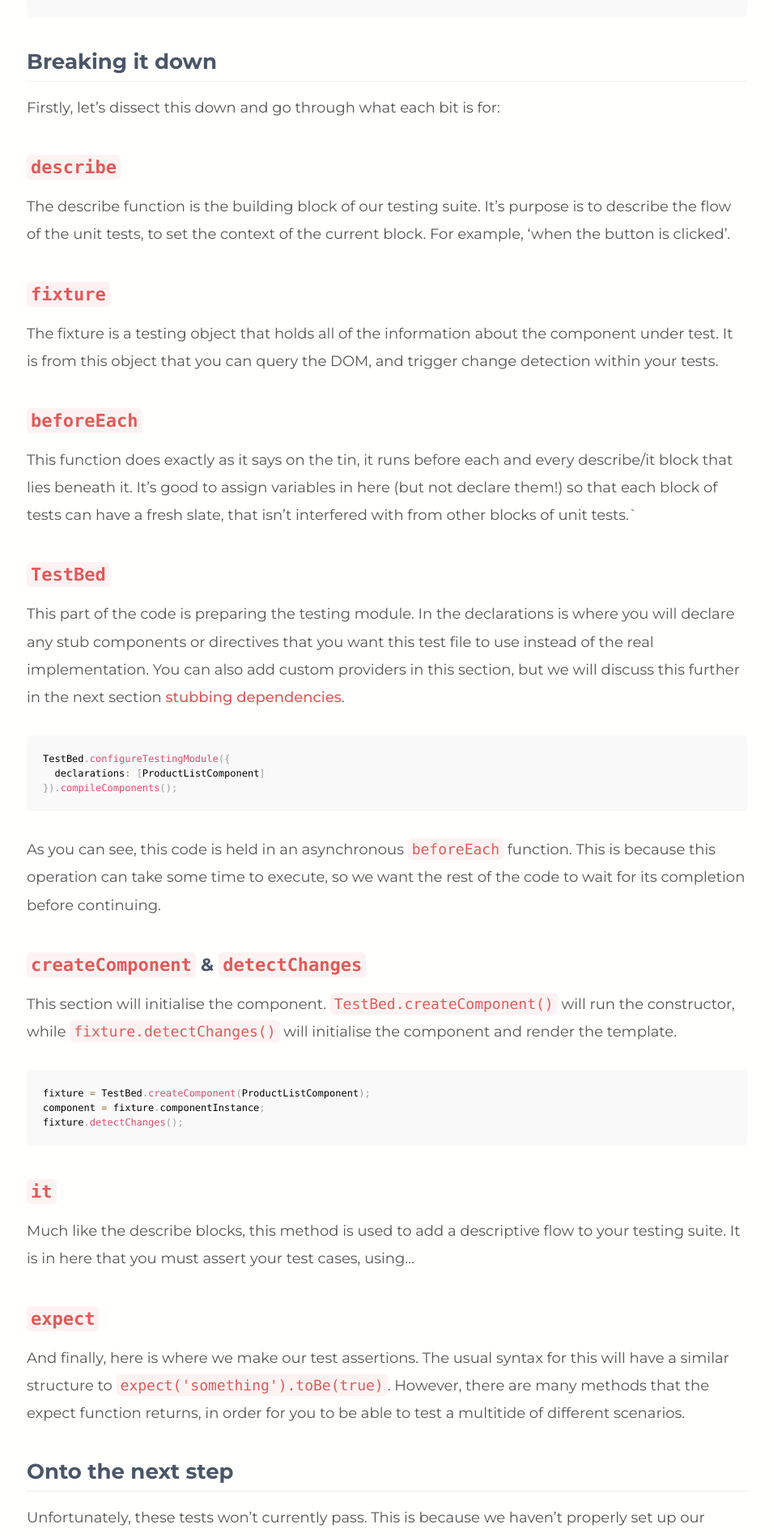
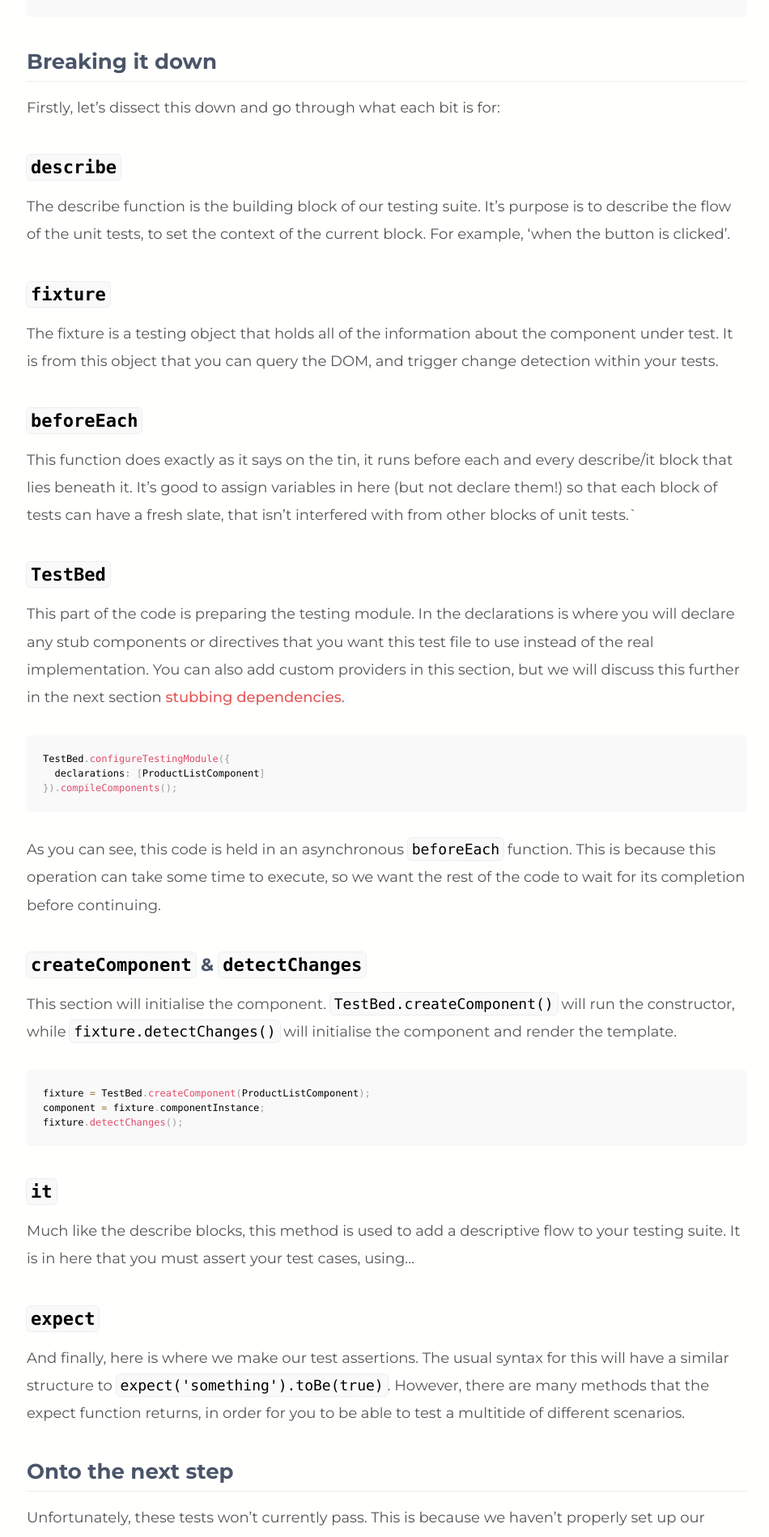
Before and after one commit to danielcornock/danielcornock.co.uk, a Jekyll site: the page built from _posts/2020-04-18-angular-testing-1-getting-started.md, in a window 1280 px wide. Shown: the part 2209-4107 px from the top of the page at 81% size, without its empty margins (162-1112 px from the left). Built offline with Jekyll 4.4.1, drawn with Linux system fonts in a browser that asks for light colours; nearby versions of some CDN libraries.

Commit message:
changes to post

```diff
--- a/_layouts/post/_post.scss
+++ b/_layouts/post/_post.scss
@@ -134,10 +134,18 @@ $post-default-spacing: 30px;
       font-size: 26px;
       padding-bottom: 8px;
       border-bottom: 1px solid $color-light-grey;
+
+      @include media($tablet) {
+        font-size: 22px;
+      }
     }
 
     h3 {
       font-size: 22px;
+
+      @include media($tablet) {
+        font-size: 18px;
+      }
     }
 
     p {
@@ -146,6 +154,12 @@ $post-default-spacing: 30px;
       line-height: 1.9;
       font-size: 18px;
       margin-bottom: $post-default-spacing;
+
+      @include media($tablet) {
+        font-size: 16px;
+        line-height: 1.7;
+        margin-bottom: 20px;
+      }
     }
 
     a {
@@ -195,17 +209,24 @@ $post-default-spacing: 30px;
 
     code.highlighter-rouge {
       padding: 3px 5px;
-      color: $color-tertiary;
-      background-color: $color-tertiary-light;
+      box-shadow: 0px 0px 0px 1px rgba($color-subheading, 0.1);
     }
 
     .highlight {
       font-size: 12px !important;
 
+      @include media($tablet) {
+        font-size: 10px;
+      }
+
       .highlight {
         border-radius: $br-default;
         padding: 20px;
         margin: 0;
+
+        @include media($tablet) {
+          padding: 15px;
+        }
       }
     }
 
```
